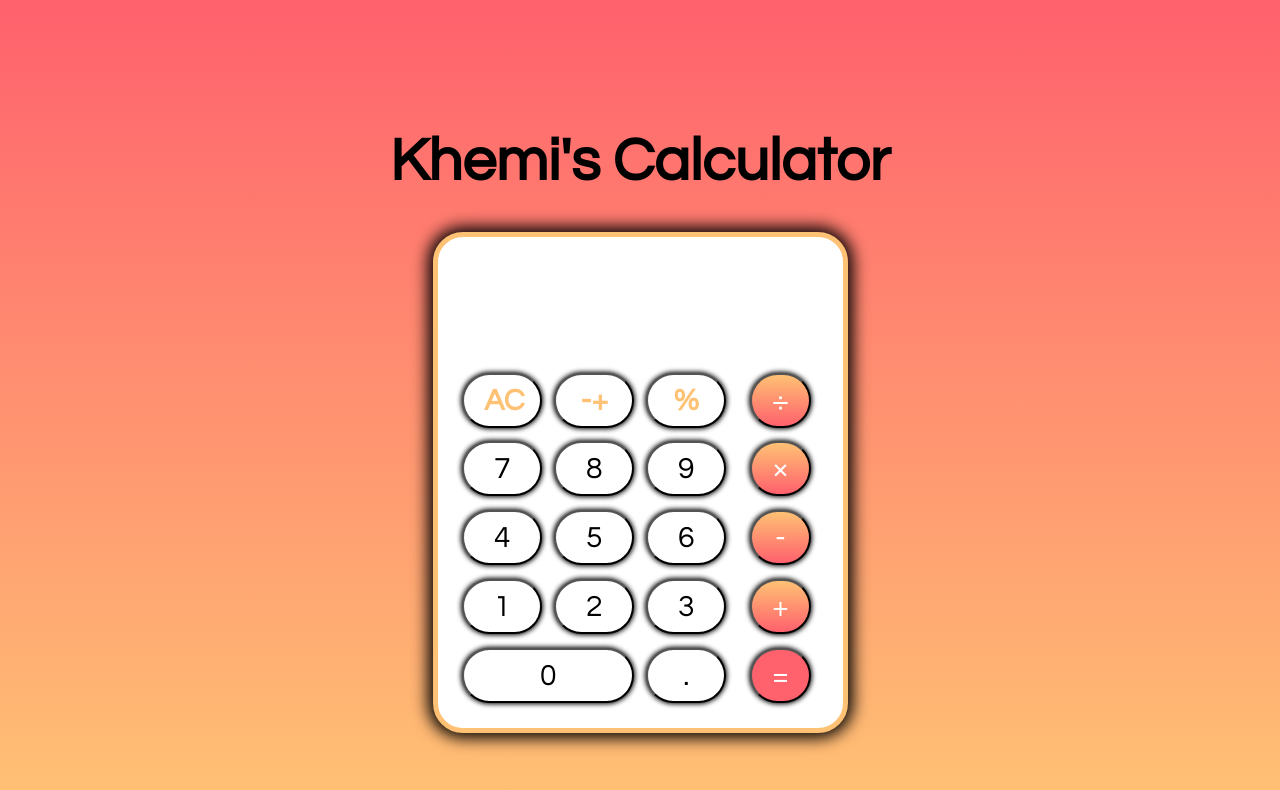
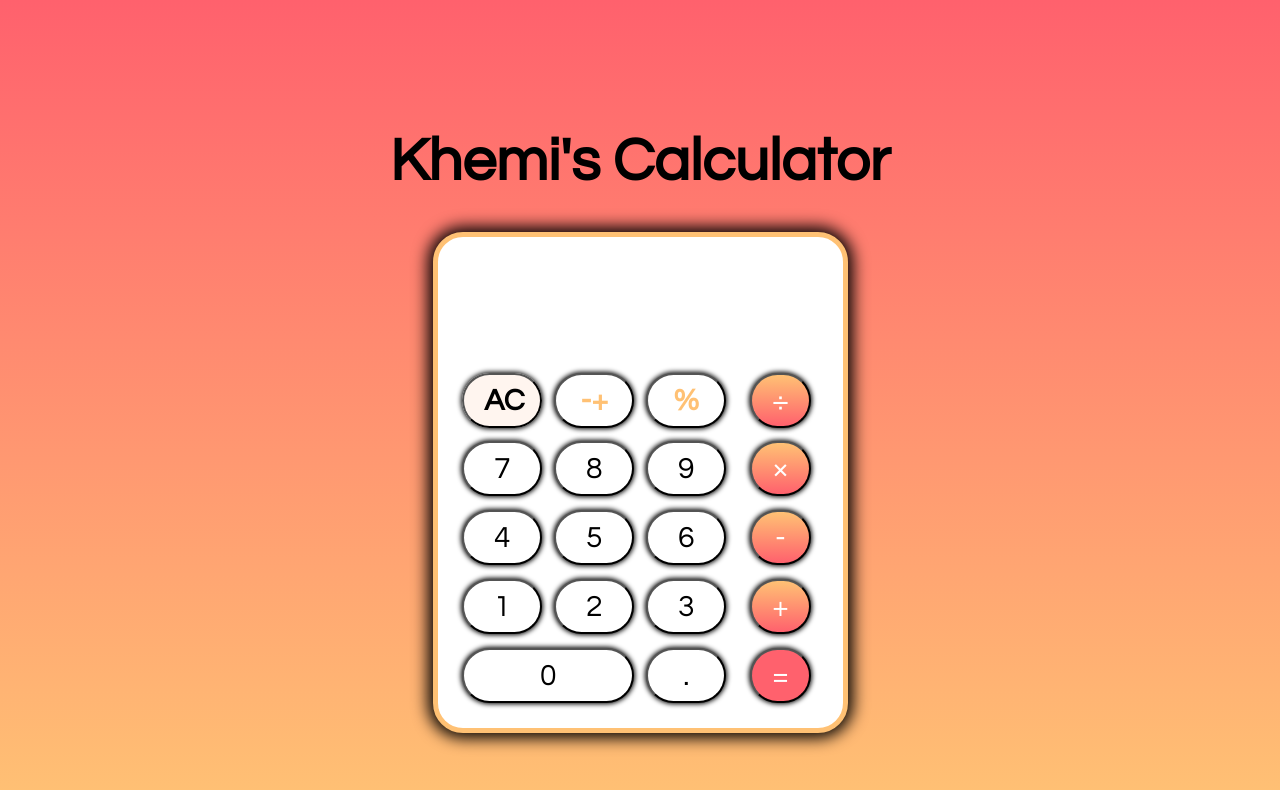
Before and after one commit to Khemi1998/calculator, a plain HTML site: page index.html in a window 1280 px wide. In both pictures the pointer is over the button "AC". Drawn offline with Linux system fonts and the light colour scheme.

Commit message:
fourth iteration: added hover effect to .css

```diff
--- a/styles.css
+++ b/styles.css
@@ -18,6 +18,12 @@ button {
 .keys__orange_bg {
   background-image: linear-gradient(#ffc174, #ff616d);
   color: white;
+}
+
+button:hover, #keys__equal:hover {
+  background-color: rgba(255, 237, 225, 0.527);
+  background-image: none;
+  color: black;
 }
 
 * {
```
